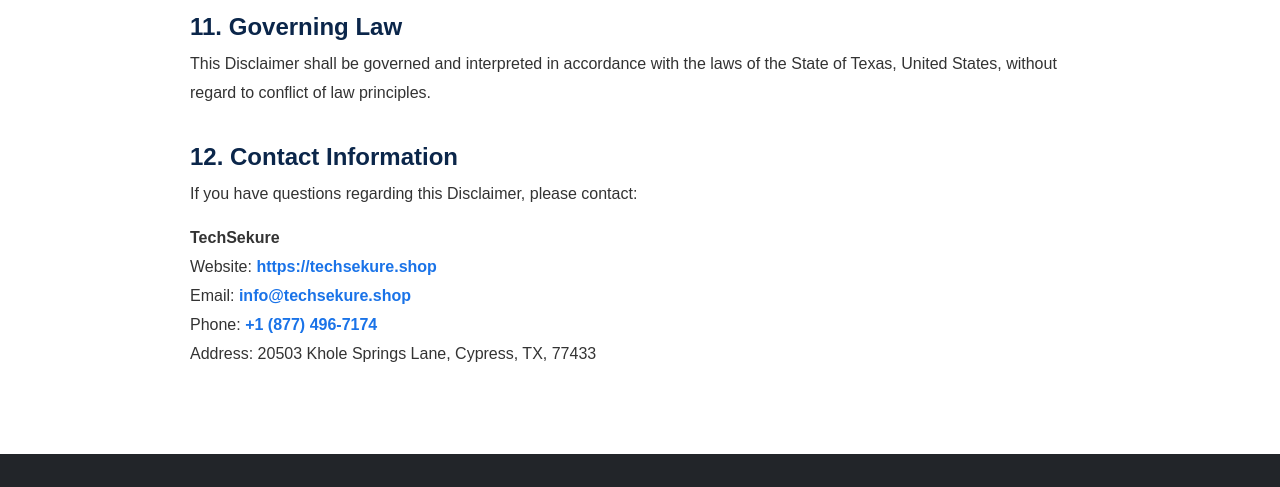
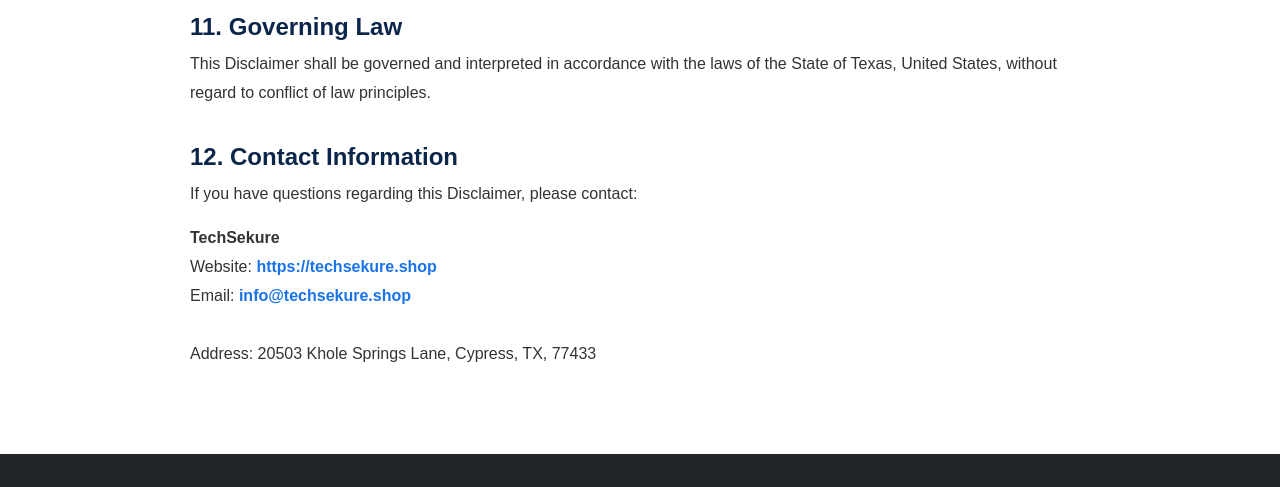
Before and after one commit to Nexzen-Extracts/tech-sekure, a plain HTML site: page disclaimer.html in a window 1280 px wide. Shown: the part 1813-2300 px from the top of the page. Drawn offline with nearby package versions, Linux system fonts and the light colour scheme.

Commit message:
footer fixed and number changed

```diff
--- a/disclaimer.html
+++ b/disclaimer.html
@@ -271,11 +271,11 @@
       <a href="mailto:info@techsekure.shop" style="color:#1a73e8; font-weight:600;">
         info@techsekure.shop
       </a><br>
-      Phone:
+      <!-- Phone:
       <a href="javascript:void(0)"
    style="color:#1a73e8; font-weight:600; cursor:default; text-decoration:none;">
   +1 (877) 496-7174
-</a>
+</a> -->
 <br>
       Address: 20503 Khole Springs Lane, Cypress, TX, 77433
     </p>
```
Also changed, not shown: index.html (+2 -2 lines), terms-and-conditions.html (+2 -2 lines).
